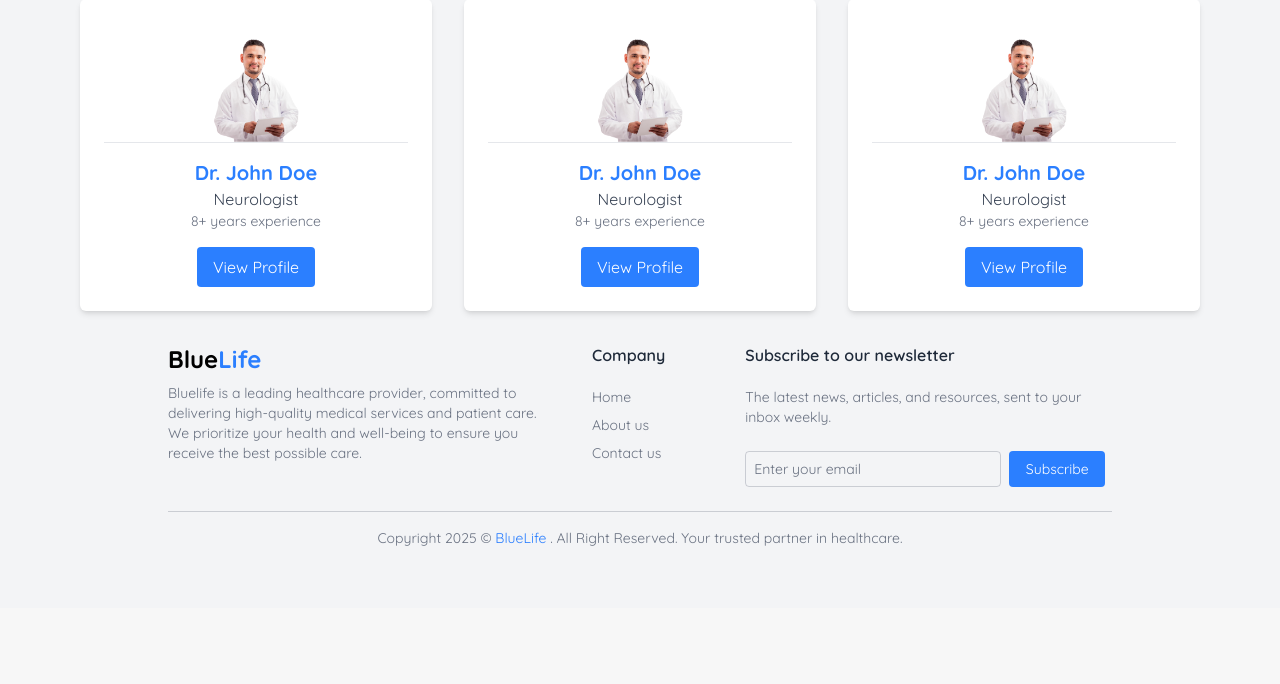
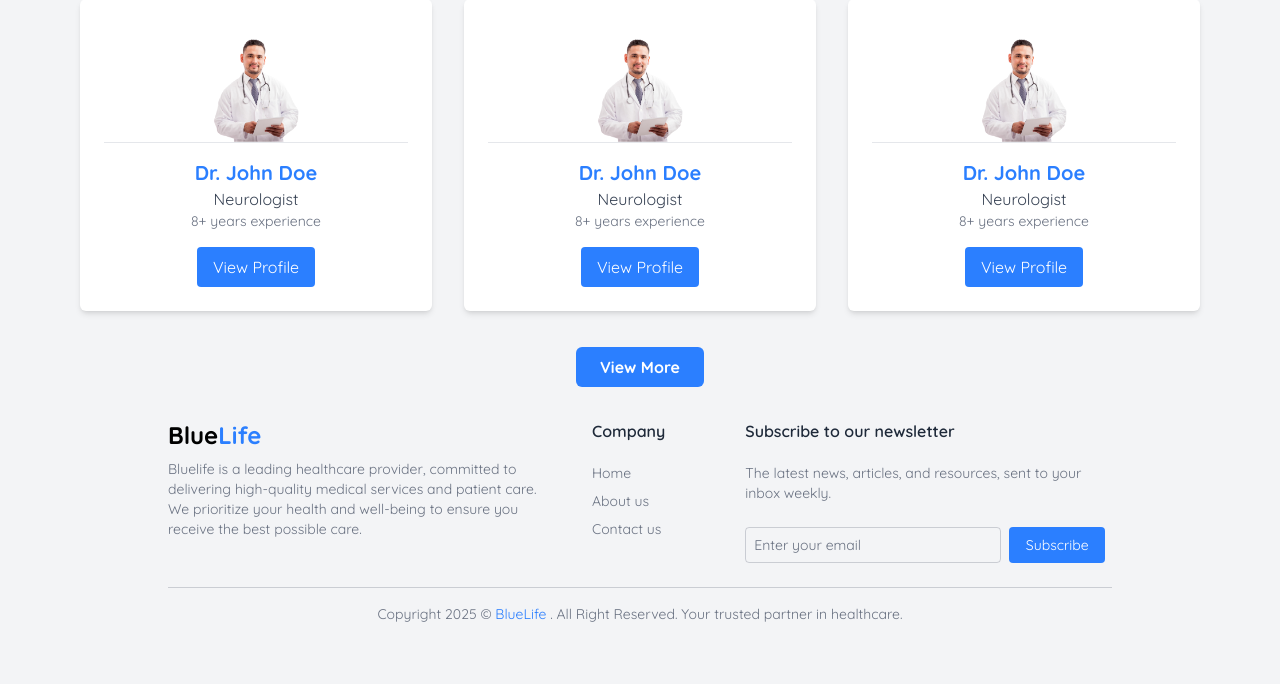
Before and after one commit to Grealishgit/BlueLife-Hospital, a PHP site: page / in a window 1280 px wide. Shown: the part 1313-1997 px from the top of the page. Before the commit the page ends 1859 px from the top, so only its background shows below. Run offline with PHP 8.4, Linux system fonts and the light colour scheme.

Commit message:
Added all doctors page

```diff
--- a/app/Views/doctors.php
+++ b/app/Views/doctors.php
@@ -76,7 +76,16 @@
 
     </div>
 
+    <div class="mt-5 flex flex-col items-center">
+        <a href="all-doctors.php">
+            <button
+                class="mt-4 bg-blue-500 cursor-pointer rounded-md hover:border
+             border-blue-500 hover:bg-white text-white font-bold  px-6 py-2 hover:text-blue-500 rounded hover:bg-blue-600">
+                View More
+            </button>
+        </a>
 
+    </div>
 </div>
 
 <script>
```
Also changed, not shown: all-doctors.php (added, +23 -0 lines).
